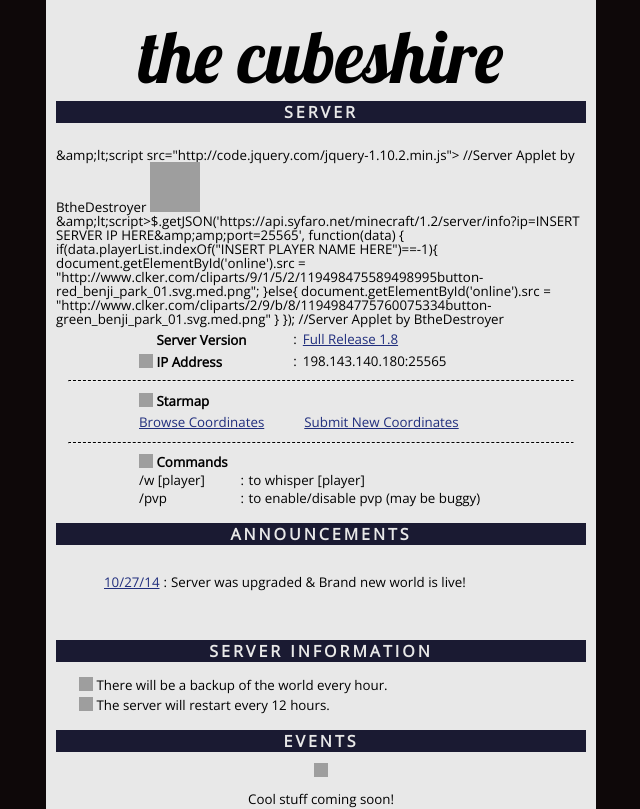
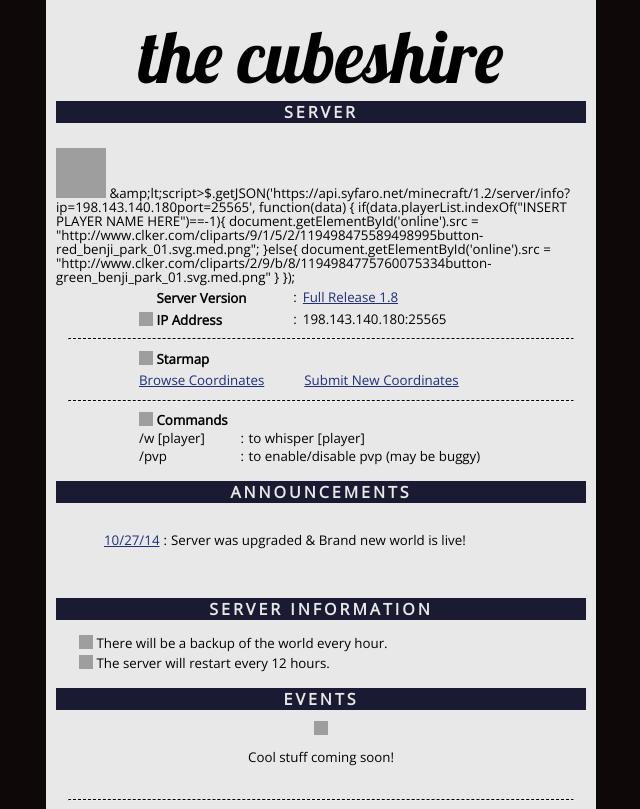
Before and after one commit to mwchy/cubeshire, a plain HTML site: page index.html in a window 1280 px wide. Shown: the top 809 px of the page, without its empty margins (319-959 px from the left). Drawn offline with nearby package versions, Linux system fonts and the light colour scheme; grey boxes are pictures that could not be loaded; some icons are missing.

Commit message:
Update index.html

```diff
--- a/index.html
+++ b/index.html
@@ -56,19 +56,18 @@
 <head>
 <meta charset="utf-8">
 <title>Server Status</title>
-&amp;amp;lt;script src="http://code.jquery.com/jquery-1.10.2.min.js"></script>
+<script src="http://code.jquery.com/jquery-1.10.2.min.js"></script>
 </head>
 <body>
-//Server Applet by BtheDestroyer
+
 <img src="http://www.clker.com/cliparts/9/1/5/2/119498475589498995button-red_benji_park_01.svg.med.png" width="50" height="50" id="online"></h1>
-&amp;amp;lt;script>$.getJSON('https://api.syfaro.net/minecraft/1.2/server/info?ip=INSERT SERVER IP HERE&amp;amp;amp;port=25565', function(data) {
+&amp;amp;lt;script>$.getJSON('https://api.syfaro.net/minecraft/1.2/server/info?ip=198.143.140.180port=25565', function(data) {
 if(data.playerList.indexOf("INSERT PLAYER NAME HERE")==-1){
     document.getElementById('online').src = "http://www.clker.com/cliparts/9/1/5/2/119498475589498995button-red_benji_park_01.svg.med.png";
 }else{
 document.getElementById('online').src = "http://www.clker.com/cliparts/2/9/b/8/1194984775760075334button-green_benji_park_01.svg.med.png"
 }
 });</script>
-//Server Applet by BtheDestroyer
 </body>
 </html>
 
```
